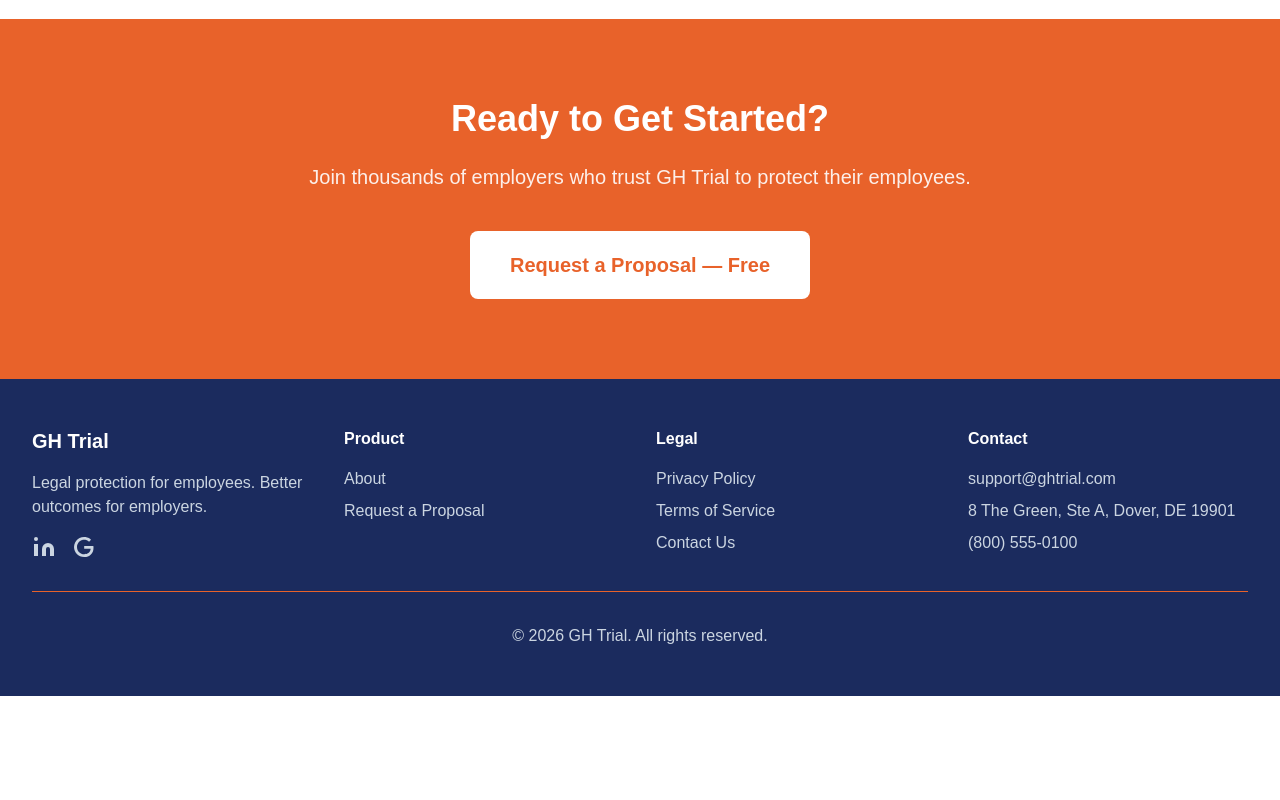
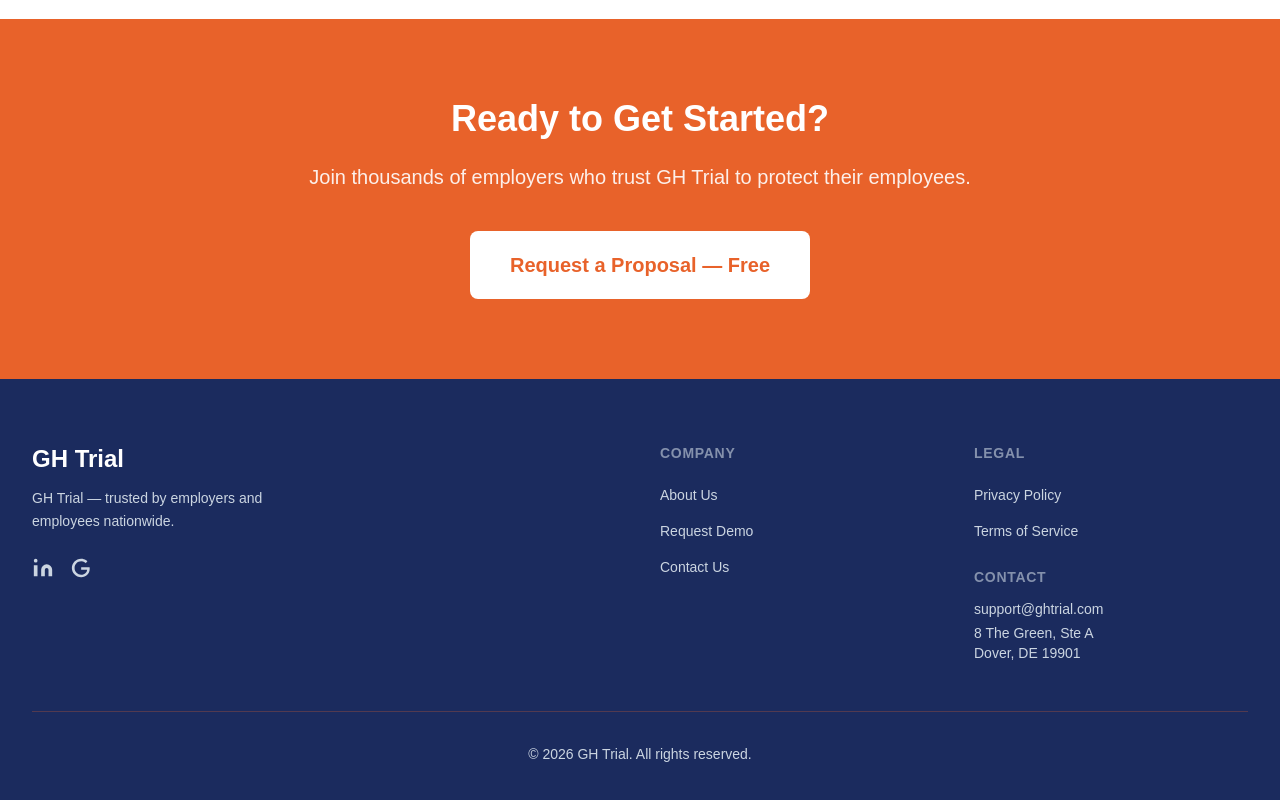
Before and after one commit to Textingman/bume-ghtrial, a Next.js app: page / in a window 1280 px wide. Shown: the part 2763-3563 px from the top of the page. Before the commit the page ends 3459 px from the top, so only its background shows below. Built offline with nearby package versions, Linux system fonts and the light colour scheme.

Commit message:
v2 upgrade: about, footer, demo signup for bume-ghtrial

```diff
--- a/app/components/Footer.tsx
+++ b/app/components/Footer.tsx
@@ -2,56 +2,59 @@ import Link from 'next/link';
 
 export default function Footer() {
   return (
-    <footer className="text-white py-12" style={{ backgroundColor: '#1B2B5E' }}>
+    <footer className="text-white py-16" style={{ backgroundColor: '#1B2B5E' }}>
       <div className="max-w-7xl mx-auto px-4 sm:px-6 lg:px-8">
-        <div className="grid md:grid-cols-4 gap-8">
-          <div>
-            <h3 className="text-xl font-bold mb-4">GH Trial</h3>
-            <p style={{ color: '#CBD5E1' }}>
-              Legal protection for employees. Better outcomes for employers.
+        <div className="grid md:grid-cols-4 gap-10 mb-12">
+          {/* Brand */}
+          <div className="md:col-span-2">
+            <h3 className="text-2xl font-extrabold mb-3">GH Trial</h3>
+            <p className="text-sm leading-relaxed mb-6" style={{ color: '#CBD5E1', maxWidth: '280px' }}>
+              GH Trial — trusted by employers and employees nationwide.
             </p>
-            {/* Social Icons */}
-            <div className="flex items-center gap-4 mt-4">
-              {/* LinkedIn */}
+            <div className="flex items-center gap-4">
               <a href="https://linkedin.com" target="_blank" rel="noopener noreferrer" aria-label="LinkedIn" className="hover:opacity-80 transition-opacity">
-                <svg xmlns="http://www.w3.org/2000/svg" width="24" height="24" viewBox="0 0 24 24" fill="#CBD5E1">
+                <svg xmlns="http://www.w3.org/2000/svg" width="22" height="22" viewBox="0 0 24 24" fill="#CBD5E1">
                   <path d="M16 8a6 6 0 0 1 6 6v7h-4v-7a2 2 0 0 0-2-2 2 2 0 0 0-2 2v7h-4v-7a6 6 0 0 1 6-6z" />
                   <rect x="2" y="9" width="4" height="12" />
                   <circle cx="4" cy="4" r="2" />
                 </svg>
               </a>
-              {/* Google */}
               <a href="https://google.com" target="_blank" rel="noopener noreferrer" aria-label="Google" className="hover:opacity-80 transition-opacity">
-                <svg xmlns="http://www.w3.org/2000/svg" width="24" height="24" viewBox="0 0 24 24" fill="#CBD5E1">
+                <svg xmlns="http://www.w3.org/2000/svg" width="22" height="22" viewBox="0 0 24 24" fill="#CBD5E1">
                   <path d="M21.35 11.1H12.18V13.83H18.69C18.36 17.64 15.19 19.27 12.19 19.27C8.36 19.27 5 16.25 5 12C5 7.9 8.2 4.73 12.2 4.73C15.29 4.73 17.1 6.7 17.1 6.7L19 4.72C19 4.72 16.56 2 12.1 2C6.42 2 2.03 6.8 2.03 12C2.03 17.05 6.16 22 12.25 22C17.6 22 21.5 18.33 21.5 12.91C21.5 11.76 21.35 11.1 21.35 11.1Z" />
                 </svg>
               </a>
             </div>
           </div>
+
+          {/* Company */}
           <div>
-            <h4 className="font-semibold mb-4">Product</h4>
-            <ul className="space-y-2">
-              <li><Link href="/about" style={{ color: '#CBD5E1' }} className="hover:text-white">About</Link></li>
-              <li><Link href="/signup" style={{ color: '#CBD5E1' }} className="hover:text-white">Request a Proposal</Link></li>
+            <h4 className="font-semibold text-sm uppercase tracking-wider mb-5" style={{ color: '#CBD5E1', opacity: 0.6 }}>Company</h4>
+            <ul className="space-y-3">
+              <li><Link href="/about" className="text-sm hover:text-white transition-colors" style={{ color: '#CBD5E1' }}>About Us</Link></li>
+              <li><Link href="/signup" className="text-sm hover:text-white transition-colors" style={{ color: '#CBD5E1' }}>Request Demo</Link></li>
+              <li><Link href="/contact" className="text-sm hover:text-white transition-colors" style={{ color: '#CBD5E1' }}>Contact Us</Link></li>
             </ul>
           </div>
+
+          {/* Legal + Contact */}
           <div>
-            <h4 className="font-semibold mb-4">Legal</h4>
-            <ul className="space-y-2">
-              <li><Link href="/privacy" style={{ color: '#CBD5E1' }} className="hover:text-white">Privacy Policy</Link></li>
-              <li><Link href="/terms" style={{ color: '#CBD5E1' }} className="hover:text-white">Terms of Service</Link></li>
-              <li><Link href="/contact" style={{ color: '#CBD5E1' }} className="hover:text-white">Contact Us</Link></li>
+            <h4 className="font-semibold text-sm uppercase tracking-wider mb-5" style={{ color: '#CBD5E1', opacity: 0.6 }}>Legal</h4>
+            <ul className="space-y-3 mb-6">
+              <li><Link href="/privacy" className="text-sm hover:text-white transition-colors" style={{ color: '#CBD5E1' }}>Privacy Policy</Link></li>
+              <li><Link href="/terms" className="text-sm hover:text-white transition-colors" style={{ color: '#CBD5E1' }}>Terms of Service</Link></li>
             </ul>
-          </div>
-          <div>
-            <h4 className="font-semibold mb-4">Contact</h4>
-            <p style={{ color: '#CBD5E1' }}>support@ghtrial.com</p>
-            <p className="mt-2" style={{ color: '#CBD5E1' }}>8 The Green, Ste A, Dover, DE 19901</p>
-            <p className="mt-2" style={{ color: '#CBD5E1' }}>(800) 555-0100</p>
+            <h4 className="font-semibold text-sm uppercase tracking-wider mb-3" style={{ color: '#CBD5E1', opacity: 0.6 }}>Contact</h4>
+            <p className="text-sm" style={{ color: '#CBD5E1' }}>support@ghtrial.com</p>
+            <p className="text-sm mt-1" style={{ color: '#CBD5E1' }}>8 The Green, Ste A</p>
+            <p className="text-sm" style={{ color: '#CBD5E1' }}>Dover, DE 19901</p>
           </div>
         </div>
-        <div className="mt-8 pt-8 text-center" style={{ borderTop: '1px solid #E8622A', color: '#CBD5E1' }}>
-          <p>&copy; 2026 GH Trial. All rights reserved.</p>
+
+        <div className="pt-8" style={{ borderTop: '1px solid #E8622A44' }}>
+          <p className="text-center text-sm" style={{ color: '#CBD5E1' }}>
+            &copy; {new Date().getFullYear()} GH Trial. All rights reserved.
+          </p>
         </div>
       </div>
     </footer>
```
